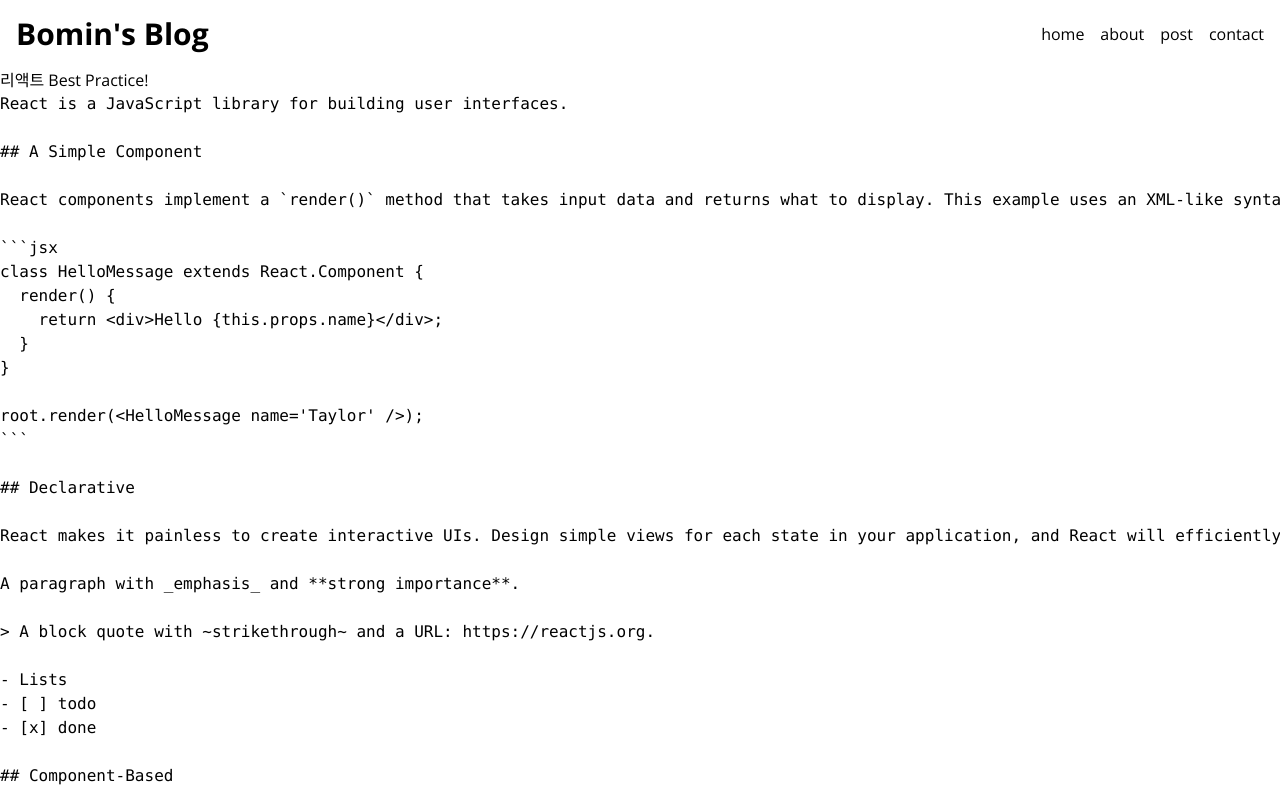
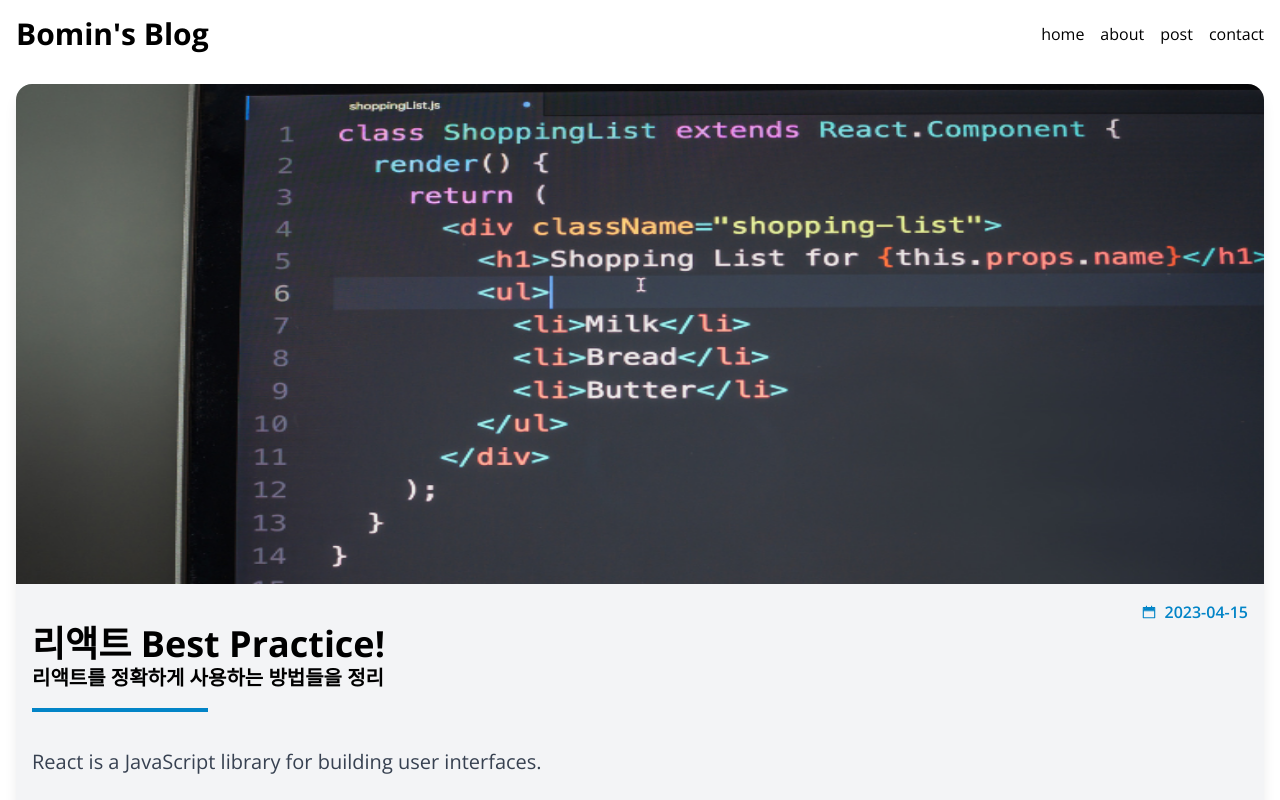
Before and after one commit to bm4656/Next-Blog, a Next.js app: page /posts/best-react-practices in a window 1280 px wide. Built offline with nearby package versions, Linux system fonts and the light colour scheme.

Commit message:
feat: markdown 뷰

```diff
--- a/src/app/posts/[slug]/page.tsx
+++ b/src/app/posts/[slug]/page.tsx
@@ -1,4 +1,7 @@
+import MarkdownViewer from '@/components/MarkdownViewer';
 import { getPostData } from '@/service/posts';
+import Image from 'next/image';
+import { AiTwotoneCalendar } from 'react-icons/ai';
 
 type Props = {
   params: {
@@ -6,11 +9,27 @@
   };
 };
 export default async function PostPage({ params: { slug } }: Props) {
-  const post = await getPostData(slug);
+  const { title, description, date, path, content } = await getPostData(slug);
+
   return (
-    <section>
-      <h1>{post.title}</h1>
-      <pre>{post.content}</pre>
-    </section>
+    <article className='rounded-2xl overflow-hidden bg-gray-100 shadow-lg m-4'>
+      <Image
+        className='w-full h-1/5 max-h-[500px]'
+        src={`/images/posts/${path}.png`}
+        alt={title}
+        width={760}
+        height={420}
+      />
+      <section className='flex flex-col p-4 w-full'>
+        <div className='flex items-center self-end text-sky-600'>
+          <AiTwotoneCalendar />
+          <p className='font-semibold ml-2'>{date.toString()}</p>
+        </div>
+        <h1 className='text-4xl font-bold'>{title}</h1>
+        <p className='text-xl font-bold'>{description}</p>
+        <div className='w-44 border-2 border-sky-600 mt-4 mb-8' />
+        <MarkdownViewer content={content} />
+      </section>
+    </article>
   );
 }
--- /dev/null
+++ b/src/components/MarkdownViewer.tsx
@@ -0,0 +1,11 @@
+import { Content } from 'next/font/google';
+import { ReactMarkdown } from 'react-markdown/lib/react-markdown';
+import remarkGfm from 'remark-gfm';
+
+export default function MarkdownViewer({ content }: { content: string }) {
+  return (
+    <ReactMarkdown className='prose lg:prose-xl' remarkPlugins={[remarkGfm]}>
+      {content}
+    </ReactMarkdown>
+  );
+}
--- a/tailwind.config.js
+++ b/tailwind.config.js
@@ -14,5 +14,5 @@
       },
     },
   },
-  plugins: [],
-}
+  plugins: [require('@tailwindcss/typography')],
+};
```
Also changed, not shown: package.json (+7 -0 lines), 1 other file (tests, documents, lock files or other folders).
